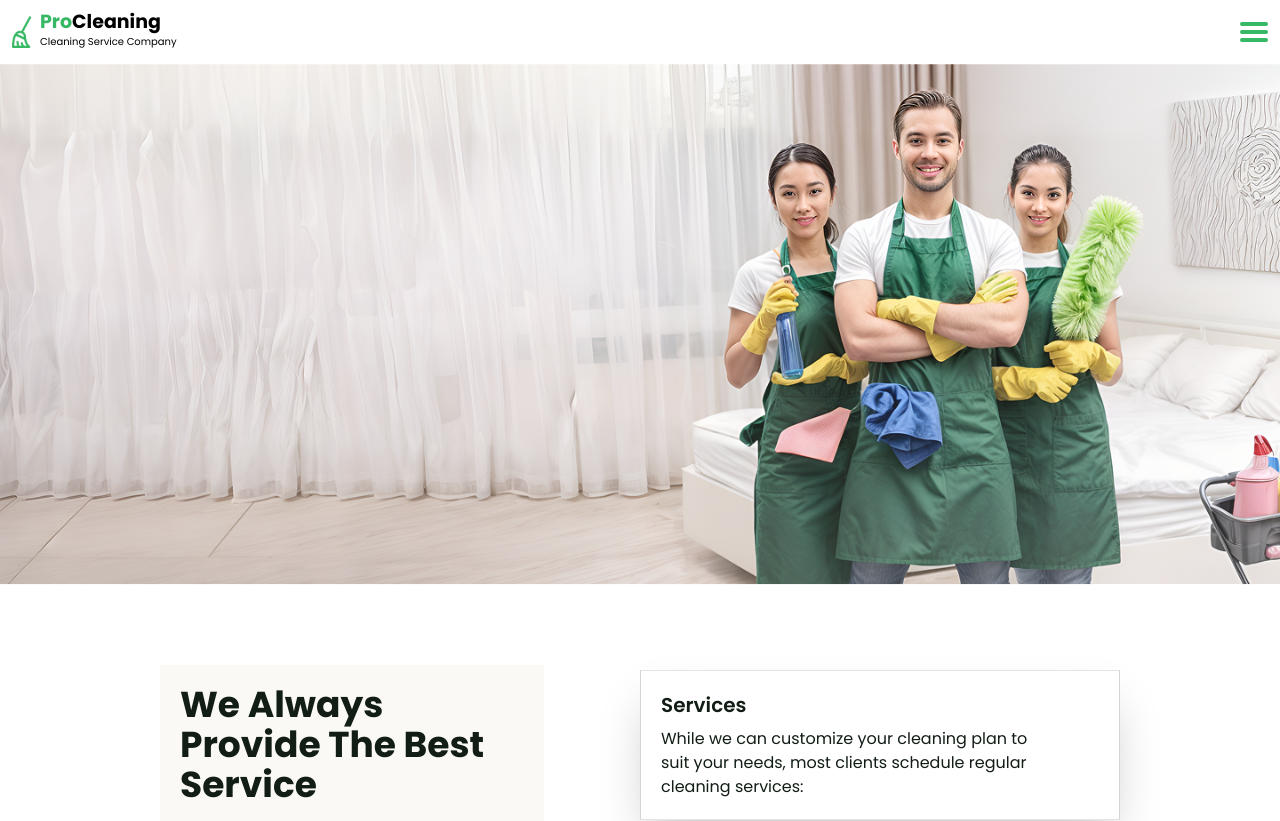
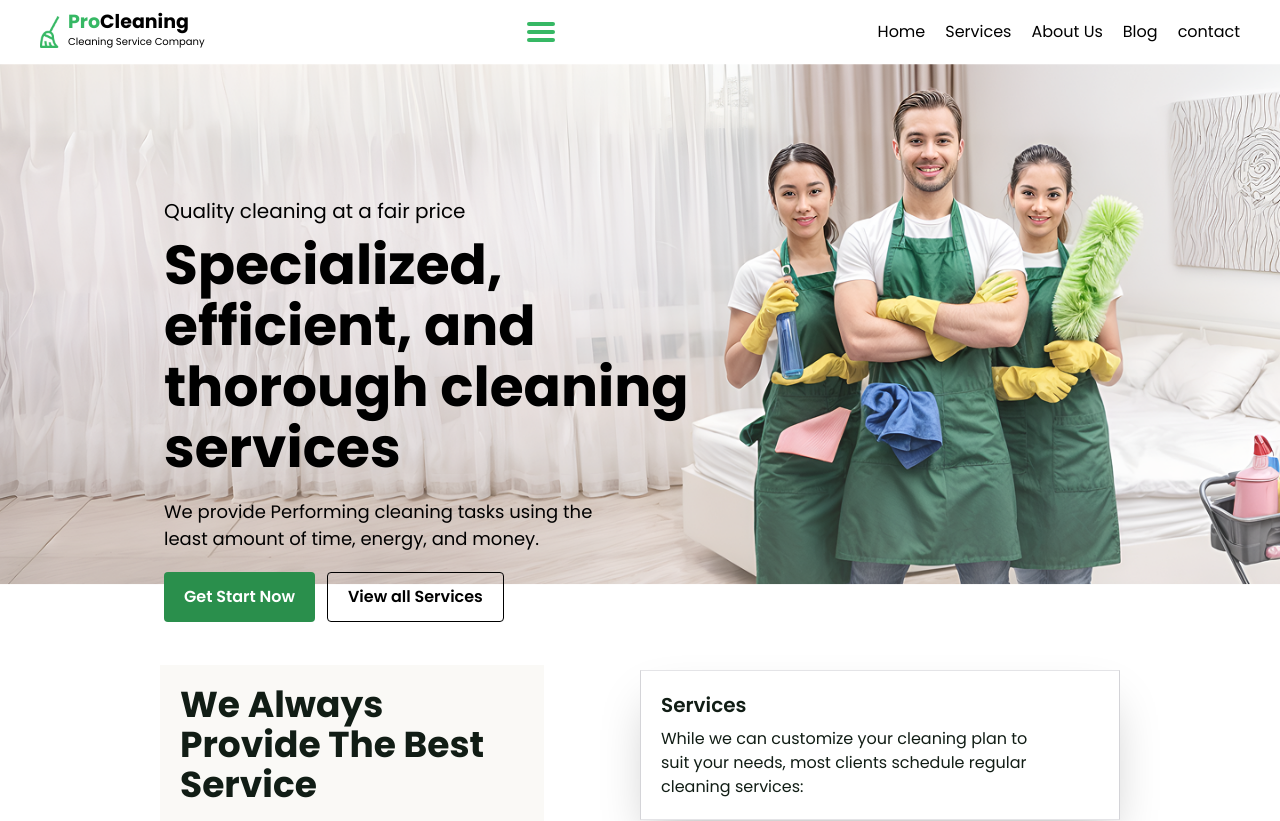
Before and after one commit to DsDigitalz/Business-Cleaning-Services-Website, a React (Vite) app: page / in a window 1280 px wide. Shown: the top 821 px of the page. Built offline with nearby package versions, Linux system fonts and the light colour scheme.

Commit message:
added the nav info

```diff
--- a/index.html
+++ b/index.html
@@ -1,5 +1,5 @@
 <!doctype html>
-<html lang="en">
+<html lang="en" class="scroll-smooth">
   <head>
     <meta charset="UTF-8" />
     <link rel="icon" type="image/svg+xml" href="/vite.svg" />
--- a/src/Components/About.jsx
+++ b/src/Components/About.jsx
@@ -2,7 +2,7 @@ import React from "react";
 
 export default function About() {
   return (
-    <section className="max-w-[1440px] mx-auto px-5 py-10 bg-[#FFFFF0] md:flex md:justify-between md:items-center md:gap-20 md:px-20 lg:gap-10 lg:px-40">
+    <section className="max-w-[1440px] mx-auto px-5 py-10 bg-[#FFFFF0] md:flex md:justify-between md:items-center md:gap-20 md:px-20 lg:gap-10 lg:px-40 scroll-smooth" id="about">
       <div>
         <img src="/a-img.png" alt="" />
       </div>
@@ -47,7 +47,7 @@ export default function About() {
             </div>
             <p>Standard cleaning tasks</p>
           </div>
-          <div className="bg-[#F9F6EE] rounded p-4 flex items-center gap-3">
+          <div className="bg-[#F9F6EE] rounded p-4 flex items-center gap-3 scroll-smooth" id="about">
             <div>
               <img src="/mark.png" alt="" />
             </div>
--- a/src/Components/BestServiceCard.jsx
+++ b/src/Components/BestServiceCard.jsx
@@ -3,7 +3,7 @@ import { FiArrowUpRight } from "react-icons/fi";
 
 export default function BestServiceCard() {
   return (
-    <section className="grid grid-cols-1 px-5 gap-10 w-full rounded-t-4xl md:grid-cols-2 md:px-20 lg:grid-cols-3 lg:px-40 xl:grid-cols-3 2xl:grid-cols-3 max-w-[1440px] mx-auto mt-10 mb-20">
+    <section className="grid grid-cols-1 px-5 gap-10 w-full rounded-t-4xl md:grid-cols-2 md:px-20 lg:grid-cols-3 lg:px-40 xl:grid-cols-3 2xl:grid-cols-3 max-w-[1440px] mx-auto mt-10 mb-20 scroll-smooth" id="services">
       <div
         className="flex flex-col gap-4 border border-zinc-200 rounded-4xl hover:shadow-2xl hover:shadow-[#2a8f4c45]
         hover:scale-103 hover:transition-all-opacity duration-500"
@@ -17,7 +17,7 @@ export default function BestServiceCard() {
             While we can customize your cleaning plan to suit your needs, most
             clients schedule regular cleaning services:
           </p>
-          <button className="cursor-pointer bg-white border w-[50%] border-zinc-400 rounded px-3 py-2 font-semibold flex items-center gap-3 mb-5 hover:bg-[#2a8f4c] hover:transition-colors duration-300 hover:text-white active:bg-[#21723c] active:text-white md:w-[60%] lg:w-[80%] xl:w-[45%] 2xl:w-[50%]">
+          <button className="cursor-pointer bg-white border w-[50%] border-zinc-400 rounded px-3 py-2 font-semibold flex items-center gap-3 mb-5 hover:bg-[#2a8f4c] hover:transition-colors duration-300 hover:text-white active:bg-[#21723c] active:text-white md:w-[60%] lg:w-[90%] xl:w-[45%] 2xl:w-[50%]">
             Book Now
             <FiArrowUpRight />
           </button>
@@ -36,7 +36,7 @@ export default function BestServiceCard() {
             While we can customize your cleaning plan to suit your needs, most
             clients schedule regular cleaning services:
           </p>
-          <button className="cursor-pointer bg-white border w-[50%] border-zinc-400 rounded px-3 py-2 font-semibold flex items-center gap-3 mb-5 hover:bg-[#2a8f4c] hover:transition-colors duration-300 hover:text-white active:bg-[#21723c] active:text-white md:w-[60%] lg:w-[80%] xl:w-[45%] 2xl:w-[50%] ">
+          <button className="cursor-pointer bg-white border w-[50%] border-zinc-400 rounded px-3 py-2 font-semibold flex items-center gap-3 mb-5 hover:bg-[#2a8f4c] hover:transition-colors duration-300 hover:text-white active:bg-[#21723c] active:text-white md:w-[60%] lg:w-[90%] xl:w-[45%] 2xl:w-[50%] ">
             Book Now
             <FiArrowUpRight />
           </button>
@@ -55,7 +55,7 @@ export default function BestServiceCard() {
             While we can customize your cleaning plan to suit your needs, most
             clients schedule regular cleaning services:
           </p>
-          <button className="cursor-pointer bg-white border w-[50%] border-zinc-400 rounded px-3 py-2 font-semibold flex items-center gap-3 mb-5 hover:bg-[#2a8f4c] hover:transition-colors duration-300 hover:text-white active:bg-[#21723c] a active:text-white md:w-[60%] lg:w-[80%] xl:w-[45%] 2xl:w-[50%]">
+          <button className="cursor-pointer bg-white border w-[50%] border-zinc-400 rounded px-3 py-2 font-semibold flex items-center gap-3 mb-5 hover:bg-[#2a8f4c] hover:transition-colors duration-300 hover:text-white active:bg-[#21723c] a active:text-white md:w-[60%] lg:w-[90%] xl:w-[45%] 2xl:w-[50%]">
             Book Now
             <FiArrowUpRight />
           </button>
--- a/src/Components/BestServiceInfo.jsx
+++ b/src/Components/BestServiceInfo.jsx
@@ -2,7 +2,7 @@ import React from "react";
 
 export default function BestServiceInfo() {
   return (
-    <section className="bg-white max-w-[1440px] mx-auto flex flex-col border-b border-zinc-300 mb-10 items-center pt-5 px-10 text-[#111D15] mt-10 md:flex-row md:items-center md:justify-between md:gap-10 md:px-20 md:py-10 lg:px-40">
+    <section className="bg-white max-w-[1440px] mx-auto flex flex-col border-b border-zinc-300 mb-10 items-center pt-5 px-10 text-[#111D15] mt-10 md:flex-row md:items-center md:justify-between md:gap-10 md:px-20 md:py-10 lg:px-40" id="services">
       <div className=" text-3xl font-bold w-[95%] text-center  py-3  sm:w-[60%] md:flex md:items-center md:text-left md:mt-0 lg:text-4xl bg-[#FAF9F6] md:p-5 md:w-[50%] lg:w-[70%] lg:text-[36px] xl:w-[40%]">
         We Always Provide The Best Service
       </div>
--- a/src/Components/Header.jsx
+++ b/src/Components/Header.jsx
@@ -2,7 +2,7 @@ import React from "react";
 
 export default function Header() {
   return (
-    <header className="flex justify-between items-center px-3 py-3">
+    <header className="flex justify-between items-center px-10 py-3">
       {/* Logo */}
       <div className="flex gap-2 items-center ">
         <div>
@@ -16,12 +16,29 @@ export default function Header() {
         </div>
       </div>
       {/* Hamburger */}
-      <nav className="flex flex-col gap-1">
+      <button className="flex flex-col gap-1">
         <div className="px-3.5 py-0.5 rounded bg-[#36B864] "></div>
         <div className="px-3.5 py-0.5 rounded bg-[#36B864] "></div>
         <div className="px-3.5 py-0.5 rounded bg-[#36B864] "></div>
-      </nav>
+      </button>
       {/* Nav Info */}
+      <ul className="flex gap-5">
+        <li>
+          <a href="#home">Home</a>
+        </li>
+        <li>
+          <a href="#services">Services</a>
+        </li>
+        <li>
+          <a href="#about">About Us</a>
+        </li>
+        <li>
+          <a href="#blog">Blog</a>
+        </li>
+        <li>
+          <a href="#contact">contact</a>
+        </li>
+      </ul>
     </header>
   );
 }
--- a/src/Components/Hero.jsx
+++ b/src/Components/Hero.jsx
@@ -1,12 +1,33 @@
-import React from 'react'
+import React from "react";
 
 export default function Hero() {
   return (
-    <section className='flex justify-center'>
-        <div className='w-full'>
-      <img src="/banner.png" alt="" className='w-full'/>
+    <section className=" max-w-[2560px] mx-auto relative md:flex md:justify-center scroll-smooth" id="home">
+      <div className="w-full">
+        <img src="/banner.png" alt="" className="w-full" />
       </div>
-        {/* <p>Quality cleaning at a fair price</p> */}
+      <div className=" absolute md:absolute md:top-10 md:left-20 md:flex md:flex-col md:gap-1 lg:top-20 lg:left-41 lg:gap-5 lg:w-[70%] xl:top-33 2xl:top-50 2xl:w-[60%] 2xl:left-99 ">
+        <div className="flex flex-col gap-2">
+          <p className=" md:text-[16px] xl:text-[20px]">
+            Quality cleaning at a fair price
+          </p>
+          <h1 className=" font-bold md:text-3xl lg:text-4xl md:w-[60%] xl:text-[55px] xl:w-[60%] ">
+            Specialized, efficient, and thorough cleaning services
+          </h1>
+        </div>
+        <p className="md:text-[14px] md:w-[50%] xl:text-[18px]">
+          We provide Performing cleaning tasks using the least amount of time,
+          energy, and money.
+        </p>
+        <div className="md:flex md:gap-3">
+          <button className="cursor-pointer bg-[#2a8f4c] rounded text-white py-3 px-5 font-semibold active:bg-[#21723c]">
+            Get Start Now
+          </button>
+          <button className="cursor-pointer border rounded py-3 px-5 font-semibold hover:bg-[#2a8f4c] transition-all duration-300 hover:text-white active:bg-[#21723c]">
+            View all Services
+          </button>
+        </div>
+      </div>
     </section>
-  )
+  );
 }
--- a/src/Components/TeamCard.jsx
+++ b/src/Components/TeamCard.jsx
@@ -45,7 +45,7 @@ export default function TeamCard() {
                 hover:scale-103 hover:transition-all-opacity duration-500"
       >
         <div className="rounded-4xl p-5 hover:w-full hover:p-0 hover:transition-all-opacity duration-500 hover:shadow-2xl">
-          <img src="/team1.png" alt="" className="2xl:w-full rounded-4xl" />
+          <img src="/team2.png" alt="" className="2xl:w-full rounded-4xl" />
         </div>
         <div className="flex flex-col gap-4 px-5 pb-5">
           <h1 className="font-semibold text-[24px]">Erick Reynolds</h1>
@@ -77,7 +77,7 @@ export default function TeamCard() {
                 hover:scale-103 hover:transition-all-opacity duration-500"
       >
         <div className="rounded-4xl p-5 hover:w-full hover:p-0 hover:transition-all-opacity duration-500 hover:shadow-2xl">
-          <img src="/team1.png" alt="" className="2xl:w-full rounded-4xl" />
+          <img src="/team3.png" alt="" className="2xl:w-full rounded-4xl" />
         </div>
         <div className="flex flex-col gap-4 px-5 pb-5">
           <h1 className="font-semibold text-[24px]">Erick Reynolds</h1>
--- a/src/Components/TeamInfo.jsx
+++ b/src/Components/TeamInfo.jsx
@@ -8,7 +8,7 @@ export default function TeamInfo() {
       </div>
 
       <div className="flex flex-col gap-2 shadow-2xl items-center border pl-5 border-y-zinc-200 border-x-zinc-300 mt-4 bg-white p-3  md:items-start md:w-[50%] md:p-5 md:mt-0">
-        <h1 className="font-semibold text-xl">ExpertTeam</h1>
+        <h1 className="font-semibold text-xl">Expert Team</h1>
         <p className="text-center  md:text-left">
           We have professional expert cleaning staff ensuring top-notch
           cleanliness and hygiene for your space.
```
Also changed, not shown: src/Components/Pricing.Jsx (+12 -10 lines), public/team2.png (added), public/team3.png (added).
